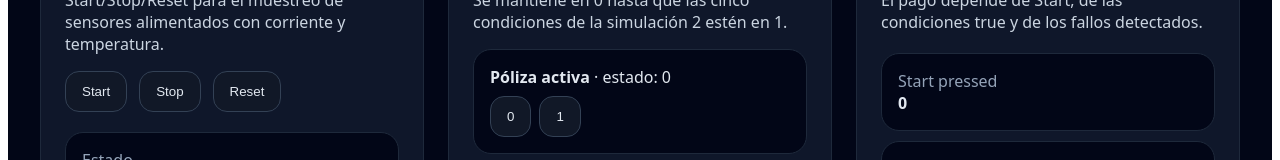
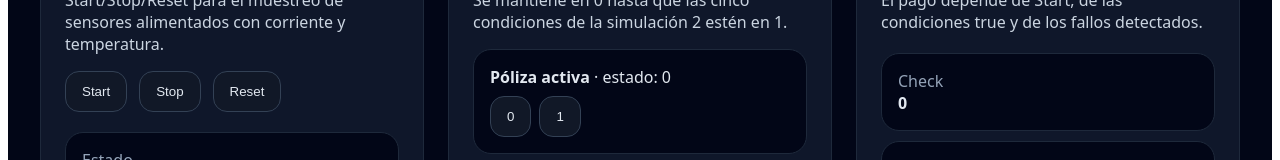
Before and after one commit to yaus40393/MONAD_BLITZ, a Next.js app: page / in a window 1280 px wide. Shown: the part 608-768 px from the top of the page. Built offline with nearby package versions, Linux system fonts and the light colour scheme.

Commit message:
fix: remove start from conditions panel

```diff
--- a/app/page.tsx
+++ b/app/page.tsx
@@ -98,7 +98,6 @@ export default function Page() {
             <h2>CONDITIONS</h2>
             <p style={{ color: '#cbd5e1' }}>El pago depende de Start, de las condiciones true y de los fallos detectados.</p>
             <div style={{ marginTop: 20, display: 'grid', gap: 10 }}>
-              <Info label="Start pressed" value={String(startPressed)} />
               <Info label="Check" value={String(sim2AllTrue ? 1 : 0)} />
               <Info label="Payment" value={paymentState} />
             </div>
```
